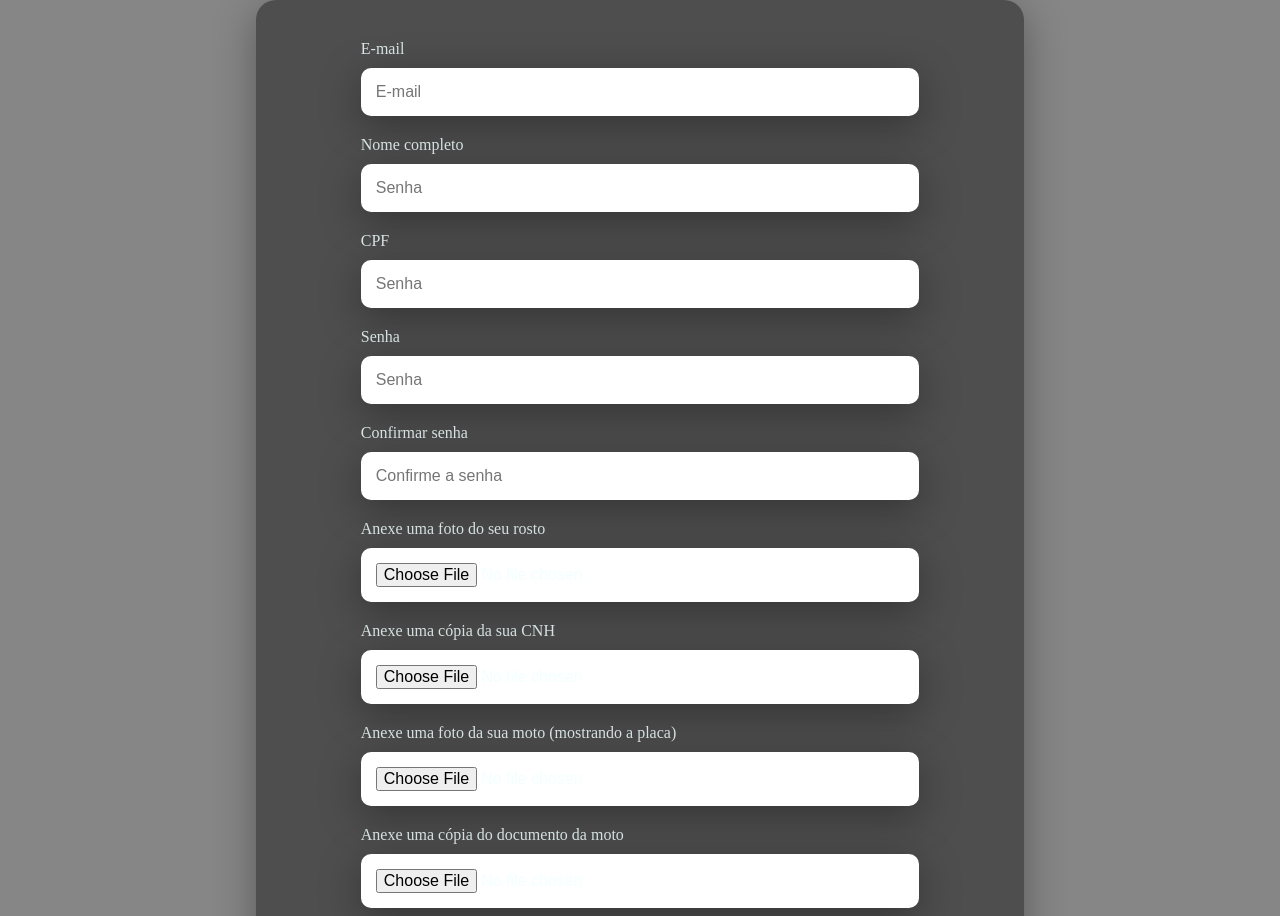
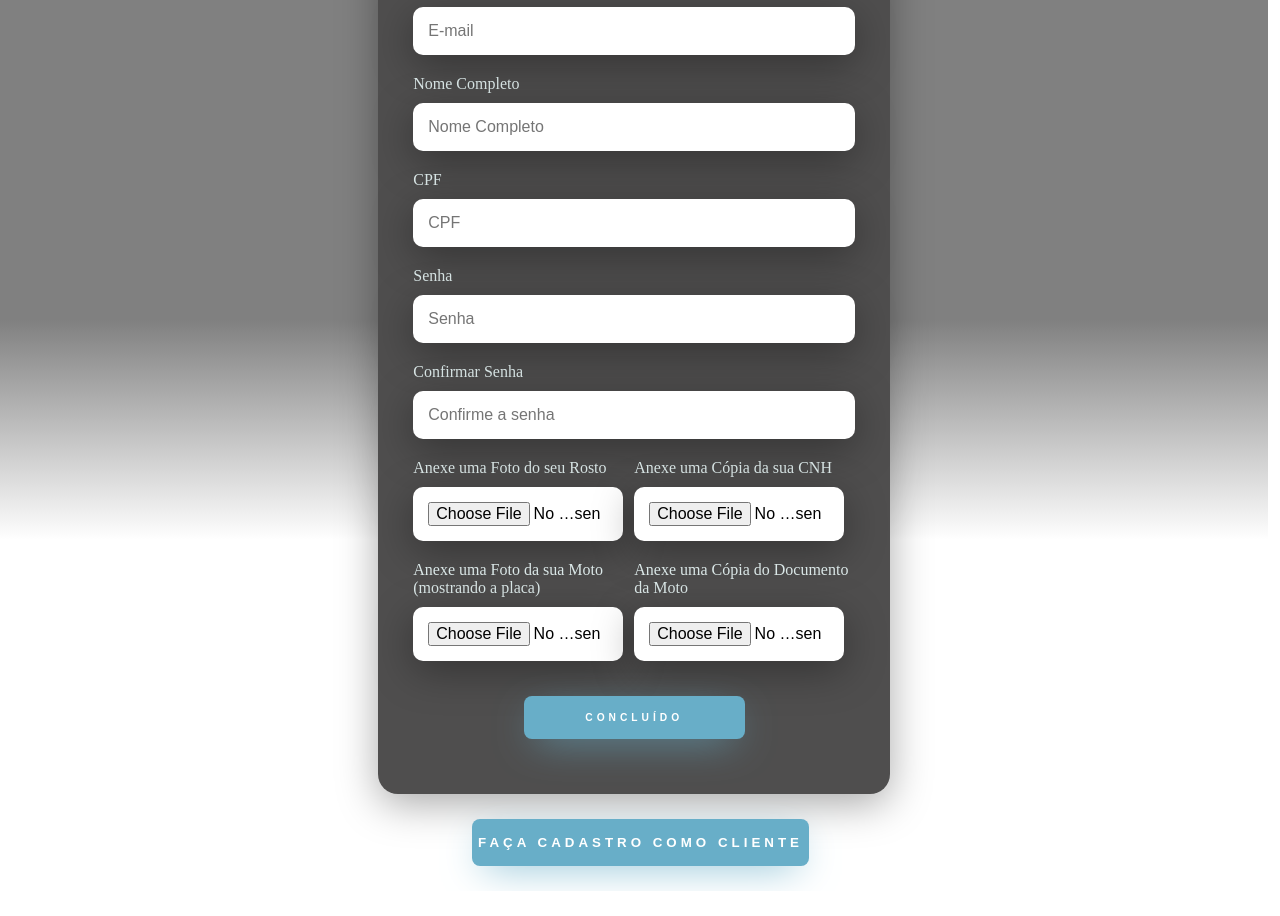
Before and after one commit to SENAISP-Unid601-Projetos/SUP_LAPSYSTEM, a plain HTML site: page cortez/loginCadastro/cadastro/cadastroMotoboy.html in a window 1280 px wide. Shown: the part 120-1036 px from the top of the page. After the commit the page ends 1011 px from the top, so only its background shows below. Drawn offline with Linux system fonts and the light colour scheme.

Commit message:
paginas de Login e Cadastro

```diff
--- a/cortez/loginCadastro/cadastro/cadastroMotoboy.html
+++ b/cortez/loginCadastro/cadastro/cadastroMotoboy.html
@@ -9,50 +9,52 @@
 <body>
     <div class="main-login">
         <div class="left-login">
-            <hr><hr><hr><hr><hr><hr><hr><hr><hr><hr><hr><hr><hr><hr><hr><hr><hr><hr><hr><hr><hr><hr><hr><hr><hr><hr><hr>
-            <h1>Realize seu cadastro no nosso sistema</h1>
+            <br><br><br><br><br><br><br>
+            <h2>REALIZE SEU CADATRO NO NOSSO SISTEMA</h2>
             <div class="card-login">
+                <h1>CRIE UMA CONTA<br></h1>
                 <div class="textfield">
                     <label for="usuario">E-mail</label>
                     <input type="text" id="email" placeholder="E-mail">
                 </div>
                 <div class="textfield">
-                    <label for="senha">Nome completo</label>
-                    <input type="text" id="nome" placeholder="Senha">
+                    <label for="senha">Nome Completo</label>
+                    <input type="text" id="nome" placeholder="Nome Completo">
                 </div>
                 <div class="textfield">
                     <label for="senha">CPF</label>
-                    <input type="number" id="cpf" placeholder="Senha">
+                    <input type="number" id="cpf" placeholder="CPF">
                 </div>
                 <div class="textfield">
                     <label for="senha">Senha</label>
                     <input type="password" id="senha" placeholder="Senha" required>
                 </div>
                 <div class="textfield">
-                    <label for="senha">Confirmar senha</label>
+                    <label for="senha">Confirmar Senha</label>
                     <input type="password" id="senha1" placeholder="Confirme a senha" required>
                 </div>
-                <div class="textfield">
-                    <label class="picture" tabindex="0">Anexe uma foto do seu rosto</label>
+                <div class="anexos">
+                    <div class="textfield1">
+                        <label class="picture" tabindex="0">Anexe uma Foto do seu Rosto</label>
                         <input type="file" accept="image/*" class="picture__input">
                         <span class="picture__image"></span>
                     </div>
-                <div class="textfield">
-                    <label class="picture" tabindex="0">Anexe uma cópia da sua CNH</label>
+                    <div class="textfield1">
+                        <label class="picture" tabindex="0">Anexe uma Cópia da sua CNH</label>
                         <input type="file" accept="image/*" class="picture__input">
                         <span class="picture__image"></span>
                     </div>
-                <div class="textfield">
-                    <label class="picture" tabindex="0">Anexe uma foto da sua moto (mostrando a placa)</label>
+                    <div class="textfield1">
+                        <label class="picture" tabindex="0">Anexe uma Foto da sua Moto (mostrando a placa)</label>
                         <input type="file" accept="image/*" class="picture__input">
                         <span class="picture__image"></span>
                     </div>
-                <div class="textfield">
-                    <label class="picture" tabindex="0">Anexe uma cópia do documento da moto</label>
+                    <div class="textfield1">
+                        <label class="picture" tabindex="0">Anexe uma Cópia do Documento da Moto</label>
                         <input type="file" accept="image/*" class="picture__input">
                         <span class="picture__image"></span>
                     </div>
-
+                </div>
                 <button class="btn-login" id="btn">concluído</button>
             </div>
             <a href="cadastroCliente.html"><button class="btn-login-alt">faça cadastro como Cliente</button> </a>
--- a/cortez/loginCadastro/cadastro/css/cadastroCliente.css
+++ b/cortez/loginCadastro/cadastro/css/cadastroCliente.css
@@ -10,8 +10,8 @@ body *{
 
 .main-login{
     width: 100vw;  /*largura*/
-    height: 115vh; /*altura*/
-    background: rgb(135, 134, 134);
+    height: 100vh; /*altura*/
+    background-image: linear-gradient( gray, gray, gray, white, white) ; /*rgb(135, 134, 134)*/
     display: flex;
     justify-content: center; /*alinha os itens na horizontal*/
     align-items: start;     /*alinha os itens na vertical*/
@@ -102,7 +102,7 @@ body *{
     border-radius: 10px;
     padding: 15px;
     background: white;
-    color: #f0ffffde;
+    color: black;
     font-size: 12pt;
     box-shadow: 0px 10px 40px #00000056;
     outline: none;
@@ -124,7 +124,7 @@ body *{
 }
 
 .btn-login{
-    width: 80%;
+    width: 50%;
     padding: 16px 0px;
     margin: 25px;
     border: none;
@@ -132,6 +132,7 @@ body *{
     outline: none;
     text-transform: uppercase;
     font-weight: 800;
+    font-size: 0.8vw;
     letter-spacing: 4px;
     color: white;
     background: #68AEC8;
--- a/cortez/loginCadastro/cadastro/css/cadastroMotoboy.css
+++ b/cortez/loginCadastro/cadastro/css/cadastroMotoboy.css
@@ -9,9 +9,9 @@ body *{
 }
 
 .main-login{
-    width: 100vw;  /*largura*/
-    height: 170vh; /*altura*/
-    background: rgb(135, 134, 134);
+    width: 99.1vw;  /*largura*/
+    height: 110vh; /*altura*/
+    background-image: linear-gradient( gray, gray, gray, white, white) ; /*rgb(135, 134, 134)*/
     display: flex;
     justify-content: center; /*alinha os itens na horizontal*/
     align-items: start;     /*alinha os itens na vertical*/
@@ -20,8 +20,8 @@ body *{
 }
 
 .left-login{
-    width: 100vw;
-    height: 100vh;
+    width: 100vw;  /*largura*/
+    height: 100vh; /*altura*/
     display: flex;
     justify-content: center;
     align-items: center;
@@ -29,7 +29,7 @@ body *{
 
 }
 
-.left-login > h1 {
+.left-login > h2 {
     color: white;
     font-size: 3vw;
 }
@@ -38,22 +38,6 @@ body *{
     width: 45vw;
     height: 45vh;
 
-}
-
-.btn-login-alt{
-    width: 88%;
-    padding: 16px 0px;
-    margin: 25px;
-    border: none;
-    border-radius: 8px;
-    outline: none;
-    text-transform: uppercase;
-    font-weight: 800;
-    letter-spacing: 4px;
-    color: white;
-    background: #68AEC8;
-    cursor: pointer;
-    box-shadow: 0px 10px 40px -12px #68AEC8 ;
 }
 
 .right-login{
@@ -67,7 +51,7 @@ body *{
 }
 
 .card-login{
-    width: 60%;
+    width: 40vw;
     display: flex;
     justify-content: center;
     align-items: center;
@@ -79,6 +63,11 @@ body *{
 
 }
 
+.anexos{
+    display: grid;
+    grid-template-columns: 1fr 1fr;
+}
+
 .card-login > h1{
     color: white;
     font-weight: 800;
@@ -87,12 +76,23 @@ body *{
 }
 
 .textfield{
-    width: 80%;
+    width: 100%;
     display: flex;
     flex-direction: column;
     align-items: flex-start;
     justify-content: center;
     margin: 10px 0px;
+
+}
+
+.textfield > label{
+    color: #f0ffffde;
+    margin-bottom: 10px;
+
+}
+
+.textfield > input ::placeholder{
+    color: #f0ffff94;
 
 }
 
@@ -102,29 +102,68 @@ body *{
     border-radius: 10px;
     padding: 15px;
     background: white;
-    color: #f0ffffde;
+    color: black;
     font-size: 12pt;
     box-shadow: 0px 10px 40px #00000056;
     outline: none;
     box-sizing: border-box;
 
+}
+
+.textfield1{
+    width: 100%;
+    display: flex;
+    flex-direction: column;
+    align-items: flex-start;
+    justify-content: center;
+    margin: 10px 0px;
 
 }
 
-.textfield > label{
+.textfield1 > input{
+    width: 95%;
+    border: none;
+    border-radius: 10px;
+    padding: 15px;
+    background: white;
+    color: black;
+    font-size: 12pt;
+    box-shadow: 0px 10px 40px #00000056;
+    outline: none;
+    box-sizing: border-box;
+
+}
+
+.textfield1 > label{
     color: #f0ffffde;
     margin-bottom: 10px;
 
-
 }
 
-.textfield > input ::placeholder{
+.textfield1 > input ::placeholder{
     color: #f0ffff94;
 
 }
 
 .btn-login{
-    width: 80%;
+    width: 50%;
+    padding: 16px 0px;
+    margin: 25px;
+    border: none;
+    border-radius: 8px;
+    outline: none;
+    text-transform: uppercase;
+    font-weight: 800;
+    font-size: 0.8vw;
+    letter-spacing: 4px;
+    color: white;
+    background: #68AEC8;
+    cursor: pointer;
+    box-shadow: 0px 10px 40px -12px #68AEC8;
+}
+
+.btn-login-alt{
+    width: 90%;
     padding: 16px 0px;
     margin: 25px;
     border: none;
@@ -136,7 +175,7 @@ body *{
     color: white;
     background: #68AEC8;
     cursor: pointer;
-    box-shadow: 0px 10px 40px -12px #68AEC8;
+    box-shadow: 0px 10px 40px -12px #68AEC8 ;
 }
 
 @media only screen and (max-width: 950px){
--- a/cortez/loginCadastro/css/LoginCliente.css
+++ b/cortez/loginCadastro/css/LoginCliente.css
@@ -11,7 +11,7 @@ body *{
 .main-login{
     width: 100vw;
     height: 100vh;
-    background: rgb(135, 134, 134);
+    background-image: linear-gradient( gray, gray, gray, white, white) ; /*rgb(135, 134, 134)*/
     display: flex;
     justify-content: center; /*alinha os itens na horizontal*/
     align-items: center;     /*alinha os itens na vertical*/
--- a/cortez/loginCadastro/css/loginMotoboy.css
+++ b/cortez/loginCadastro/css/loginMotoboy.css
@@ -11,7 +11,7 @@ body *{
 .main-login{
     width: 100vw;
     height: 100vh;
-    background: rgb(135, 134, 134);
+    background-image: linear-gradient( gray, gray, gray, white, white) ; /*rgb(135, 134, 134)*/
     display: flex;
     justify-content: center; /*alinha os itens na horizontal*/
     align-items: center;     /*alinha os itens na vertical*/
```
Also changed, not shown: cortez/loginCadastro/cadastro/cadastroCliente.html (+4 -4 lines), cortez/loginCadastro/animacaoLogin.svg. Lines whose indentation alone changed are shown as unchanged.
